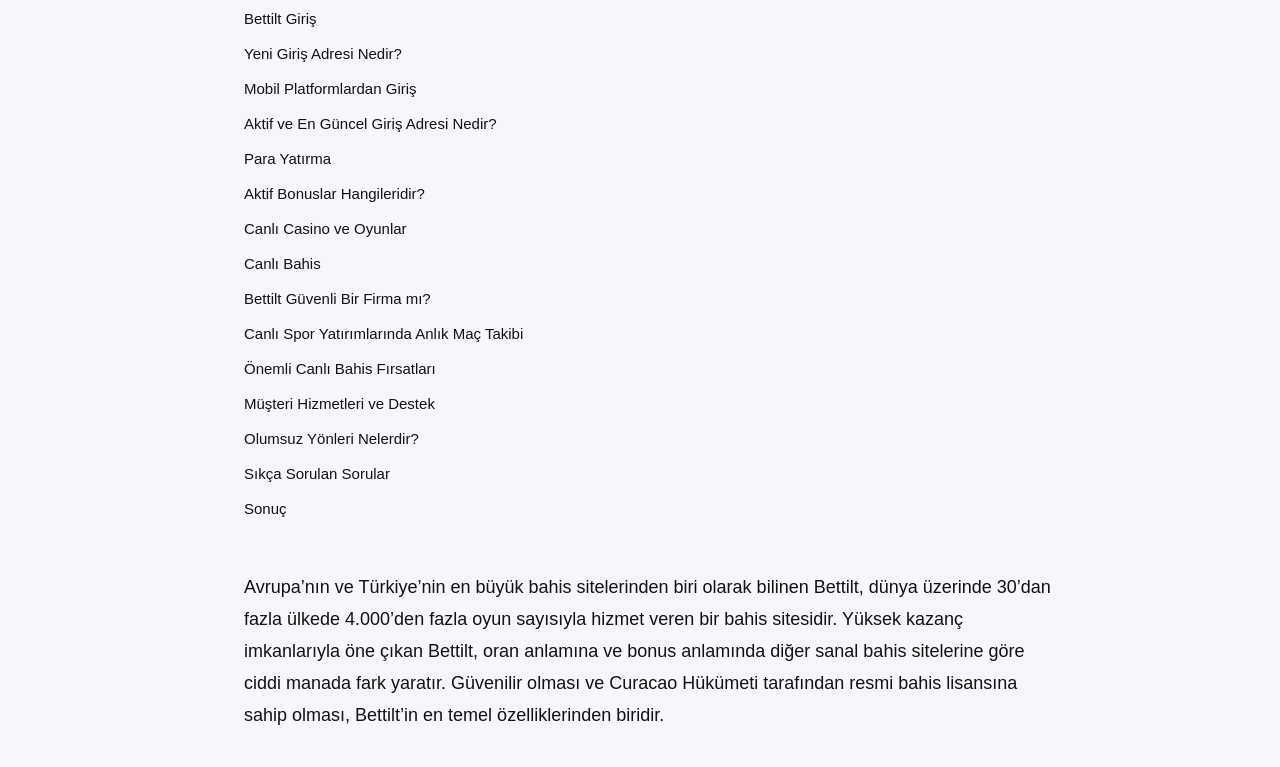
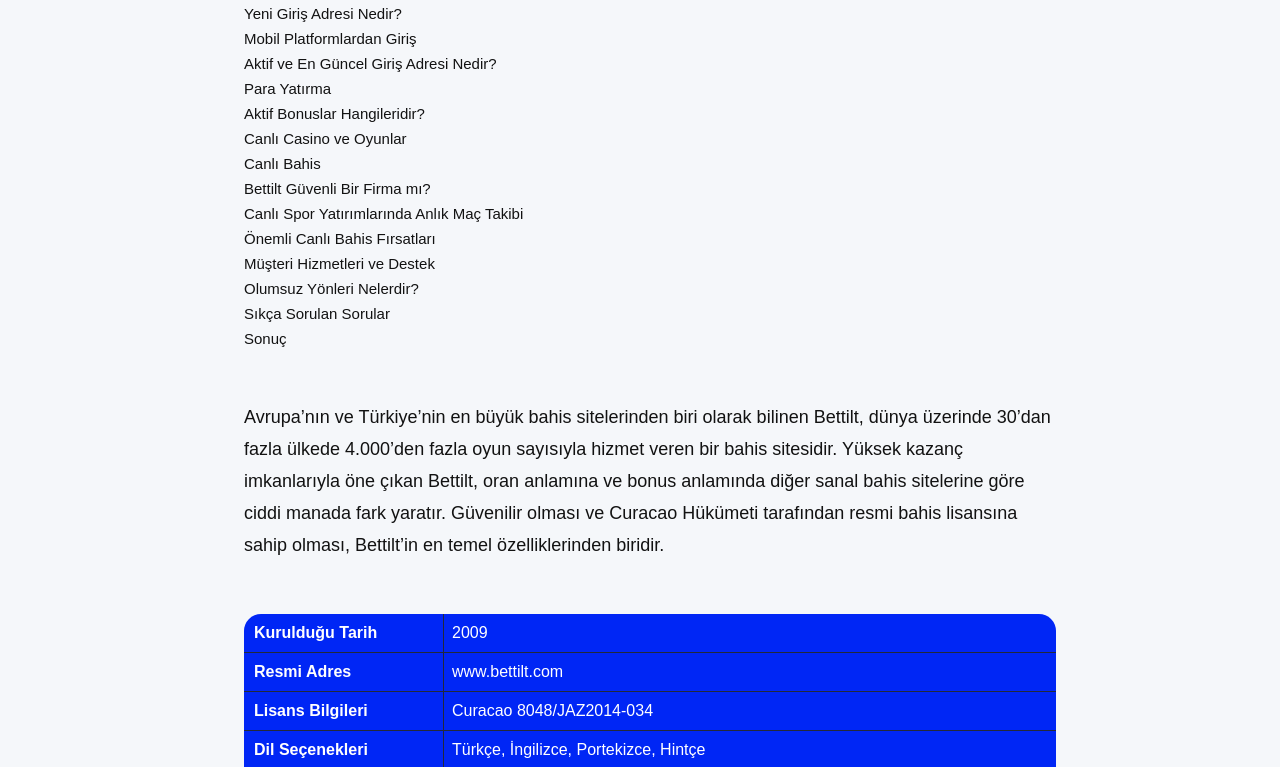
Before and after one commit to vladyslav78292/bahsegel, a website built with Parcel: page src/index.html in a window 1280 px wide. Shown: the part 224-991 px from the top of the page. Built offline with nearby package versions, Linux system fonts and the light colour scheme; files whose address does not match are found by name.

Commit message:
gap between context deleted

```diff
--- a/src/styles/style.css
+++ b/src/styles/style.css
@@ -284,7 +284,7 @@
 	display: flex;
 	flex-direction: column;
 	margin-left: -20px;
-	gap: 10px;
+	margin-top: -10px;
 	list-style-type: none;
 }
 
@@ -395,7 +395,7 @@
 }
 
 .main {
-	margin-top: 50px;
+	margin-top: 30px;
 	margin-left: 244px;
 	margin-right: 224px;
 }
```
